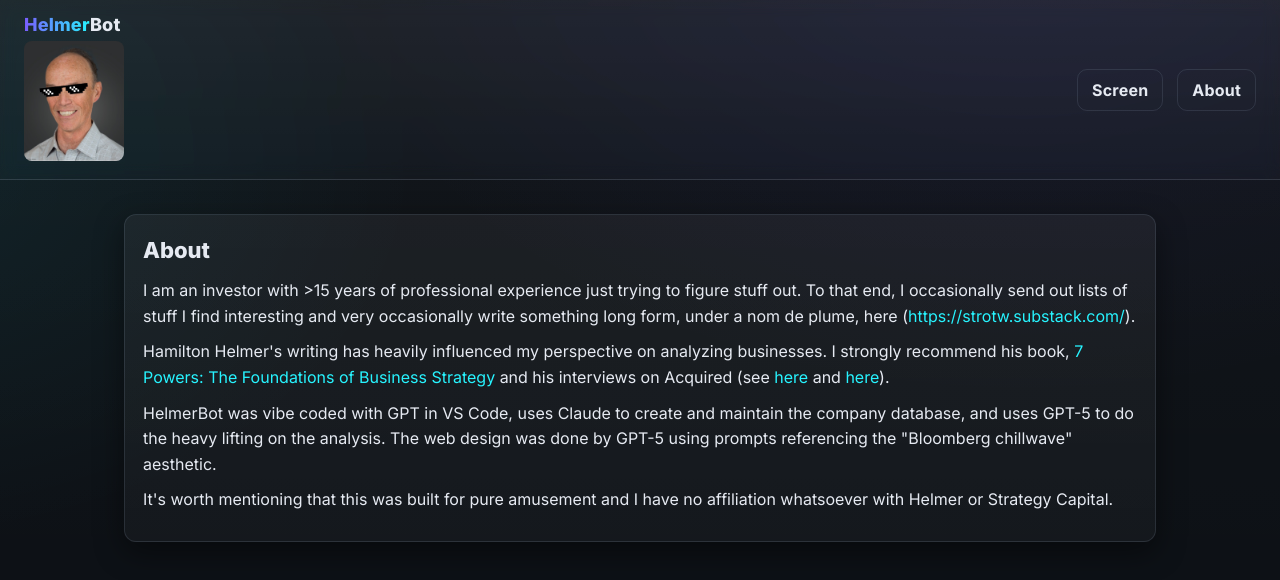
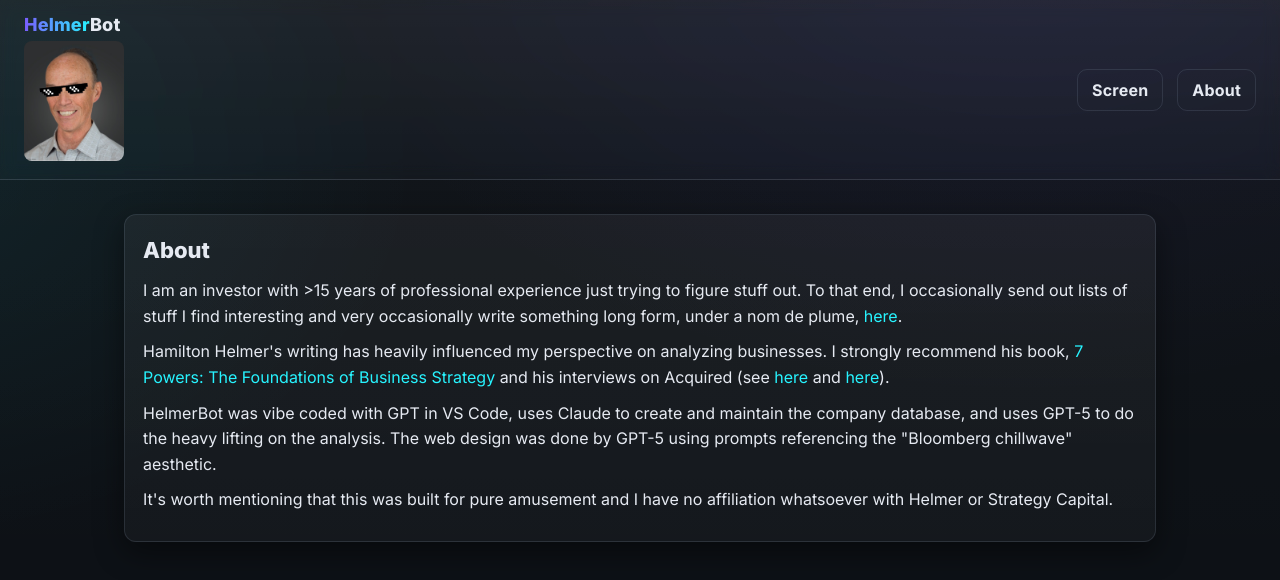
Before and after one commit to MichaelTanzer/helmerbot, a Next.js app: page /about in a window 1280 px wide. Shown: the top 580 px of the page. Built offline with nearby package versions, Linux system fonts and the light colour scheme.

Commit message:
fix about page

```diff
--- a/app/about/page.tsx
+++ b/app/about/page.tsx
@@ -12,11 +12,13 @@
         <p>
           I am an investor with &gt;15 years of professional experience just trying to figure stuff out.
           To that end, I occasionally send out lists of stuff I find interesting and very occasionally write
-          something long form, under a nom de plume, here (
-          <a className="btn-link" href="https://strotw.substack.com/" target="_blank" rel="noreferrer">
-            https://strotw.substack.com/
+          something long form, under a nom de plume,&nbsp;
+          <a className="btn-link"
+            href="https://strotw.substack.com/"
+            target="_blank" rel="noreferrer">
+           here
           </a>
-          ).
+          .
         </p>
 
         <p>
```
